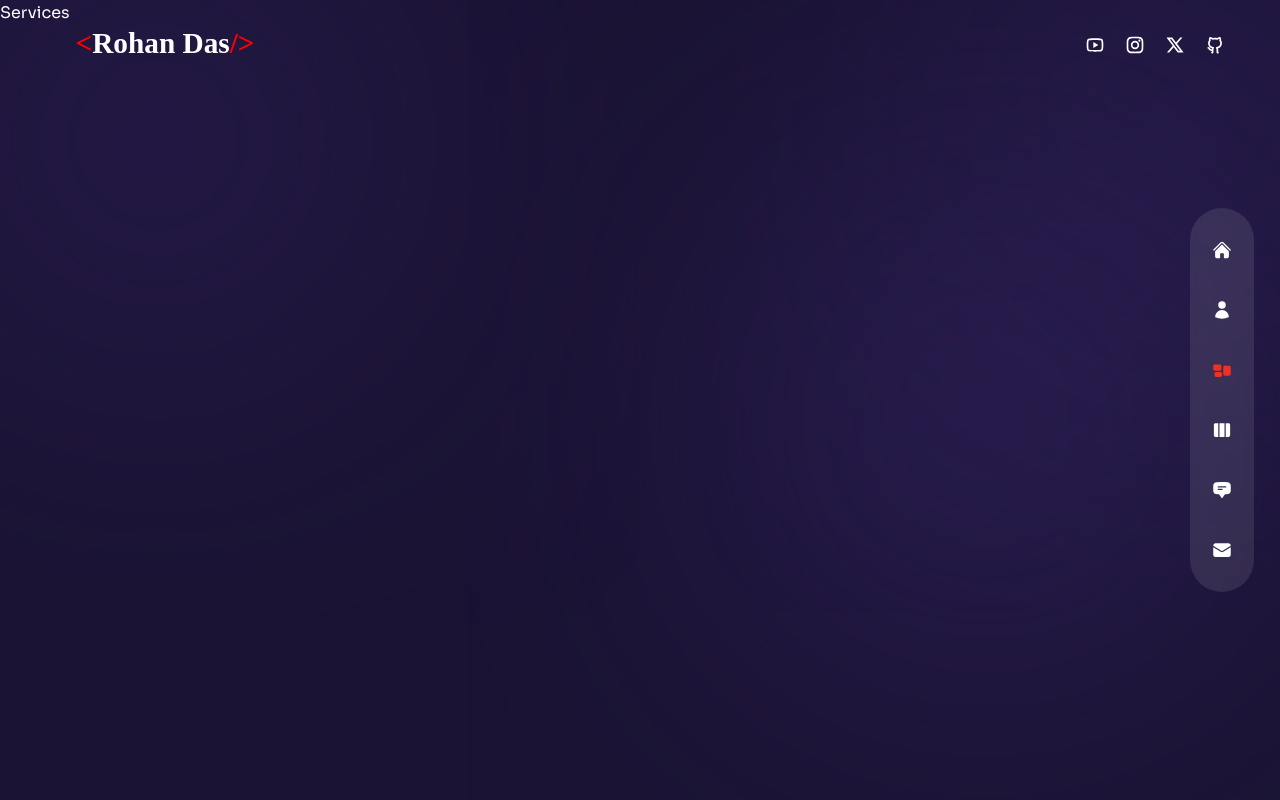
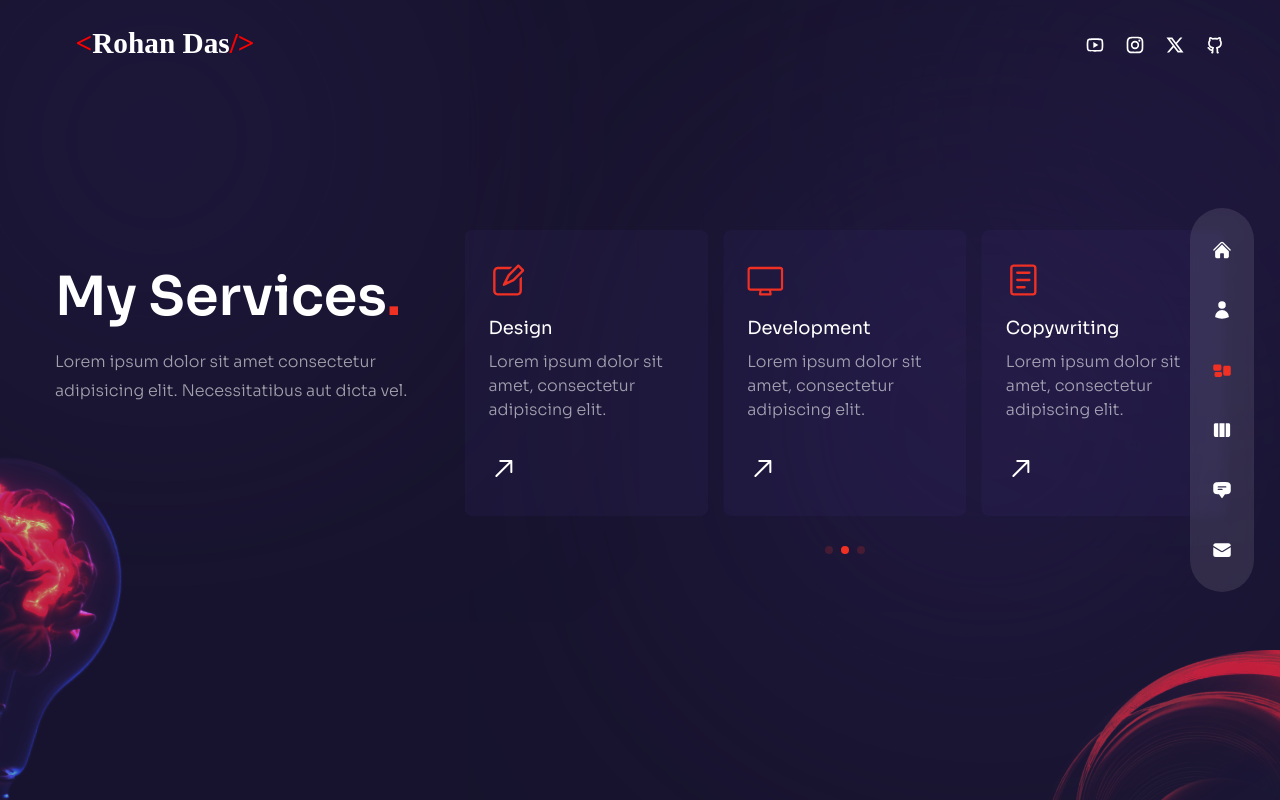
Before and after one commit to RohanDas28/My-Portfolio, a Next.js app: page /services in a window 1280 px wide. Built offline with nearby package versions, Linux system fonts and the light colour scheme.

Commit message:
Services Page Done 🗿

```diff
--- a/components/Bulb.js
+++ b/components/Bulb.js
@@ -1,5 +1,9 @@
+import Image from "next/image";
+
 const Bulb = () => {
-  return <div>Bulb</div>;
+  return <div className="absolute -left-36 -bottom-12 rotate-12 z-10 w-[240px] xl:w-[260px] mix-blend-color-dodge animate-pulse duration-75">
+    <Image src={'/bulb.png'} width={260} height={200} className="w-full h-full"/>
+  </div>;
 };
 
 export default Bulb;
--- a/components/ServiceSlider.js
+++ b/components/ServiceSlider.js
@@ -1,12 +1,9 @@
-// icons
-import {
-  RxCrop,
-  RxPencil2,
-  RxDesktop,
-  RxReader,
-  RxRocket,
-} from "react-icons/rx";
-
+import { Swiper, SwiperSlide } from 'swiper/react';
+import { FreeMode, Pagination, Autoplay } from 'swiper';
+import { RxCrop, RxPencil2, RxDesktop, RxReader, RxRocket, RxArrowTopRight} from "react-icons/rx";
+import 'swiper/css';
+import 'swiper/css/free-mode';
+import 'swiper/css/pagination';
 
 // data
 const serviceData = [
@@ -38,7 +35,46 @@ const serviceData = [
 ];
 
 const ServiceSlider = () => {
-  return <div>Service Slider</div>;
+  return <Swiper
+    breakpoints={{
+      320: {
+        slidesPerView: 1,
+        spaceBetween: 15,
+      },
+      640: {
+        slidesPerView: 3,
+        spaceBetween: 15,
+      },
+    }}
+    freeMode={true}
+    pagination={{
+      clickable: true
+    }}
+    autoplay={{
+      delay: 4500,
+      disableOnInteraction: false,
+    }}
+    modules={[ Autoplay, FreeMode, Pagination ]}
+    className=' h-[240px] sm:h-[340px]'
+  >{
+      serviceData.map((item, index) => {
+        return <SwiperSlide key={index}>
+          <div className='bg-[rgba(65,47,123,0.15)] h-max rounded-lg px-6 py-8 flex sm:flex-col gap-x-6 sm:gap-x-0 group cursor-pointer hover:bg-[rgba(89,65,169,0.15)] transition-all duration-300'>
+            {/* Icon */}
+            <div className='text-4xl text-accent mb-4'>{item.icon}</div>
+            {/* Title and Desc */}
+            <div className='mb-8'>
+              <div className='mb-2 text-lg'>{item.title}</div>
+              <p className='max-w-[350px] leading-normal'>{item.description}</p>
+            </div>
+            {/* Arrows */}
+            <div className='text-3xl'>
+              <RxArrowTopRight className='group-hover:rotate-45 group-hover:text-accent transition-all duration-300'/>
+            </div>
+          </div>
+        </SwiperSlide>
+      })
+    }</Swiper>;
 };
 
 export default ServiceSlider;
--- a/pages/services/index.js
+++ b/pages/services/index.js
@@ -1,5 +1,32 @@
+import { motion } from 'framer-motion';
+import { fadeIn } from '../../variants'
+import ServiceSlider from '../../components/ServiceSlider'
+import Bulb from '../../components/Bulb'
+import Circles from '../../components/Circles'
+
+
 const Services = () => {
-  return <div>Services</div>;
+  return <div className='h-full bg-primary/30 py-36 flex items-center'>
+    <Circles/>
+    <div className='container mx-auto'>
+      <div className='flex flex-col xl:flex-row gap-x-8'>
+        {/* Text */}
+        <div className='text-center flex xl:w-[30vw] flex-col lg:text-left mb-4 xl:mb-0'>
+          <motion.h2 variants={fadeIn('up', 0.2)} initial='hidden' animate='show' exit='hidden' className='h2 xl:mt-8'>
+            My Services<span className='text-accent'>.</span>
+            </motion.h2>
+          <motion.p variants={fadeIn('up', 0.4)} initial='hidden' animate='show' exit='hidden'  className='mb-4 max-w-[400px] mx-auto lg:mx-0'>
+            Lorem ipsum dolor sit amet consectetur adipisicing elit. Necessitatibus aut dicta vel.
+          </motion.p>
+        </div>
+        {/* Slider */}
+        <motion.div variants={fadeIn('down', 0.6)} initial='hidden' animate='show' exit='hidden'  className='w-full xl:max-w-[65%]'>
+        <ServiceSlider/>
+        </motion.div>
+      </div>
+    <Bulb/>
+    </div>
+  </div>;
 };
 
 export default Services;
```
